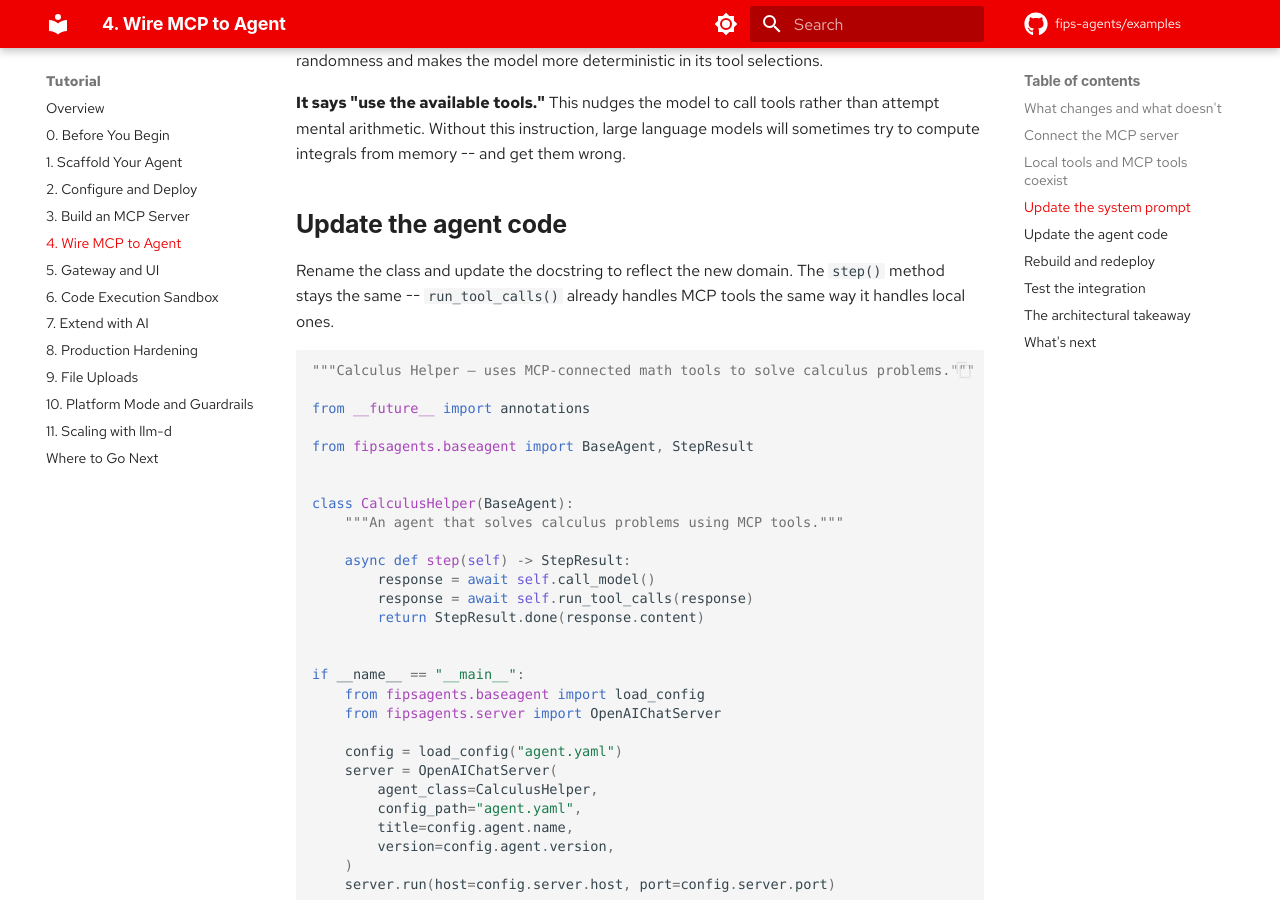
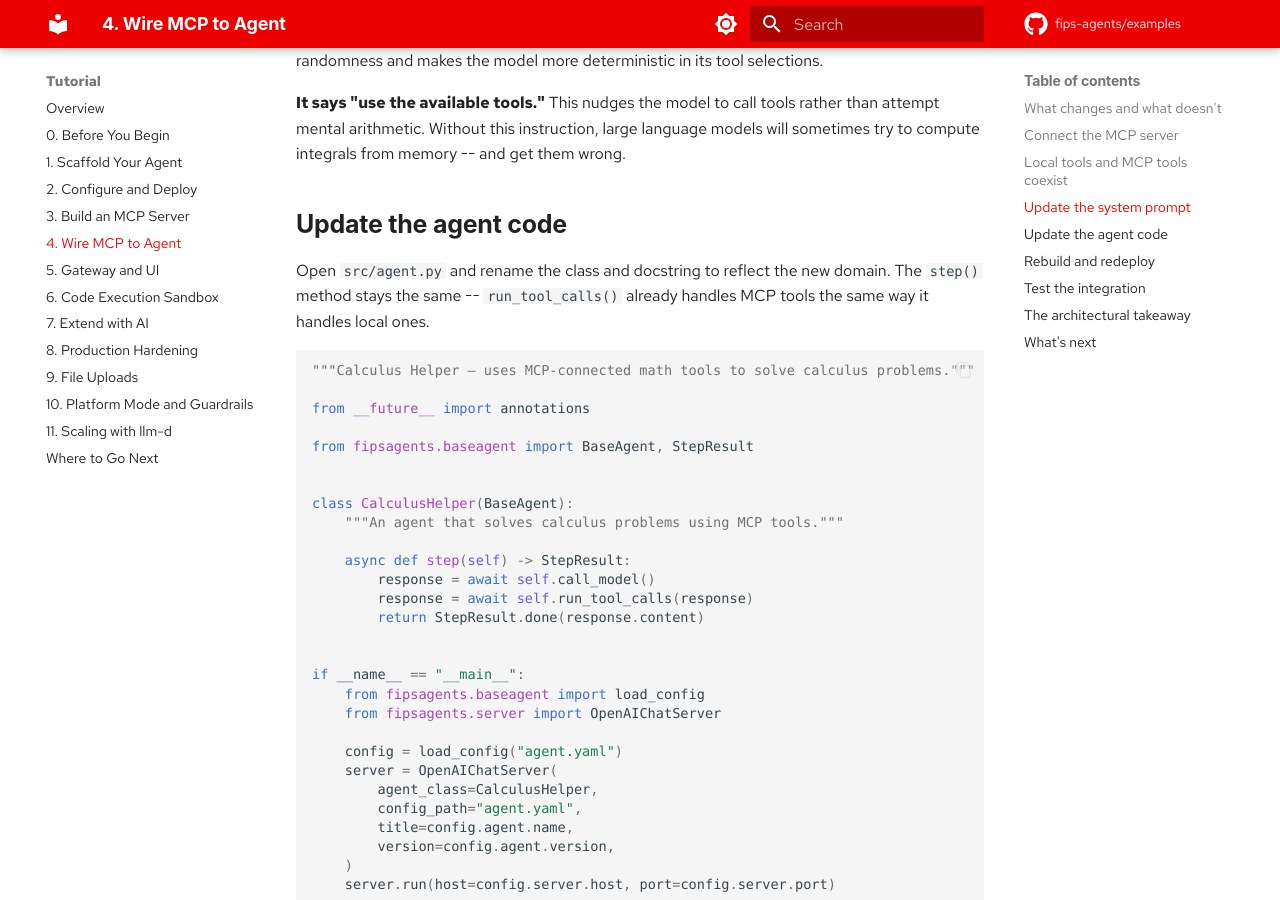
Before and after one commit to fips-agents/examples, an MkDocs documentation site: the page built from docs/04-wire-mcp-to-agent.md, in a window 1280 px wide and 900 px high, scrolled down 2418 px. Built offline with MkDocs 1.6.1 and Material for MkDocs 9.7.7, drawn with Linux system fonts in a browser that asks for light colours; some web fonts are replaced; comment, search, counter and statistics services are not loaded.

Commit message:
docs: Specify src/agent.py in Module 4 update instructions
Assisted-by: Claude Code (Opus 4.6)

````diff
--- a/docs/04-wire-mcp-to-agent.md
+++ b/docs/04-wire-mcp-to-agent.md
@@ -117,9 +117,9 @@ wrong.
 
 ## Update the agent code
 
-Rename the class and update the docstring to reflect the new domain. The
-`step()` method stays the same -- `run_tool_calls()` already handles MCP tools
-the same way it handles local ones.
+Open `src/agent.py` and rename the class and docstring to reflect the new
+domain. The `step()` method stays the same -- `run_tool_calls()` already
+handles MCP tools the same way it handles local ones.
 
 ```python
 """Calculus Helper — uses MCP-connected math tools to solve calculus problems."""
````
